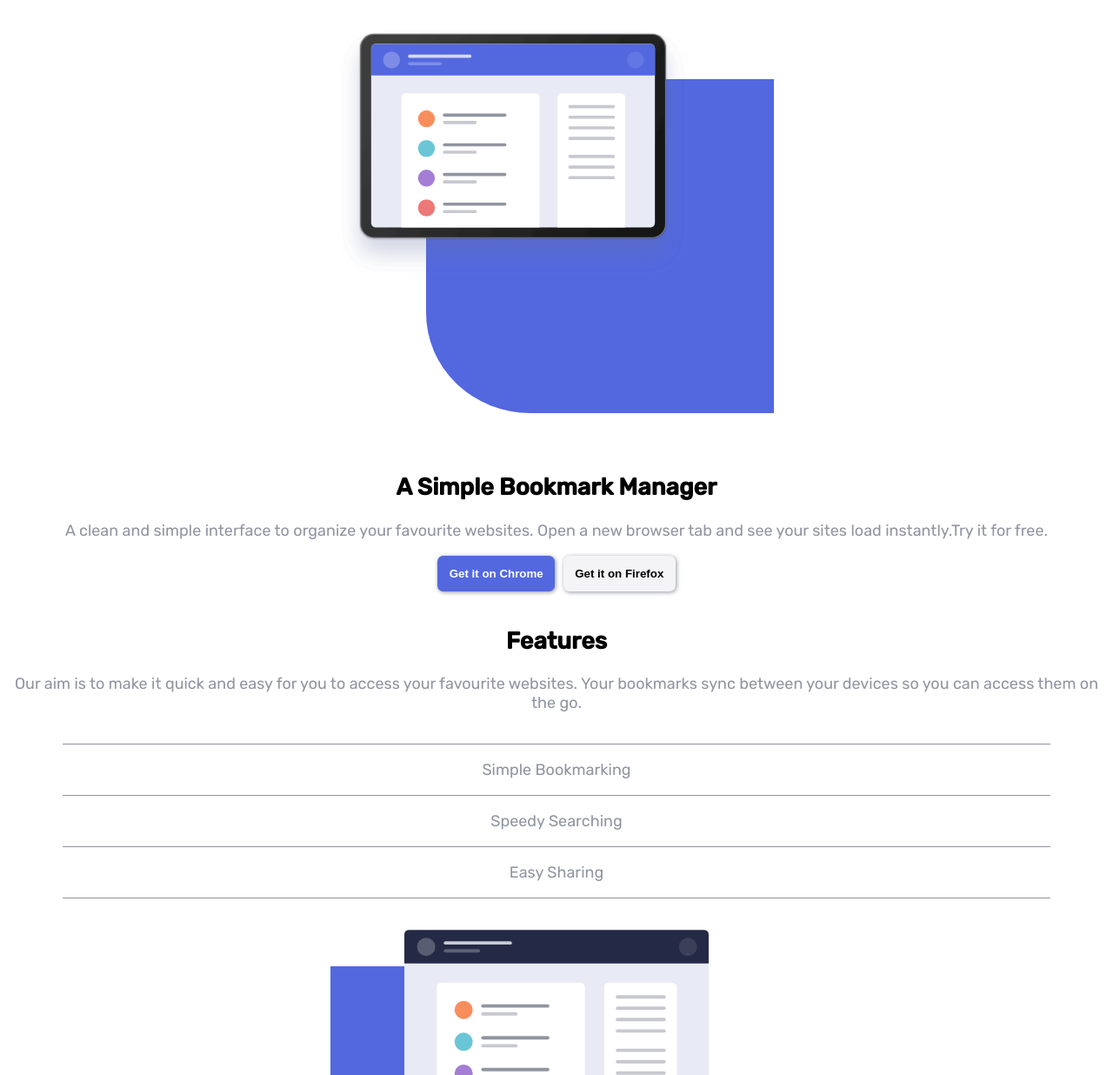
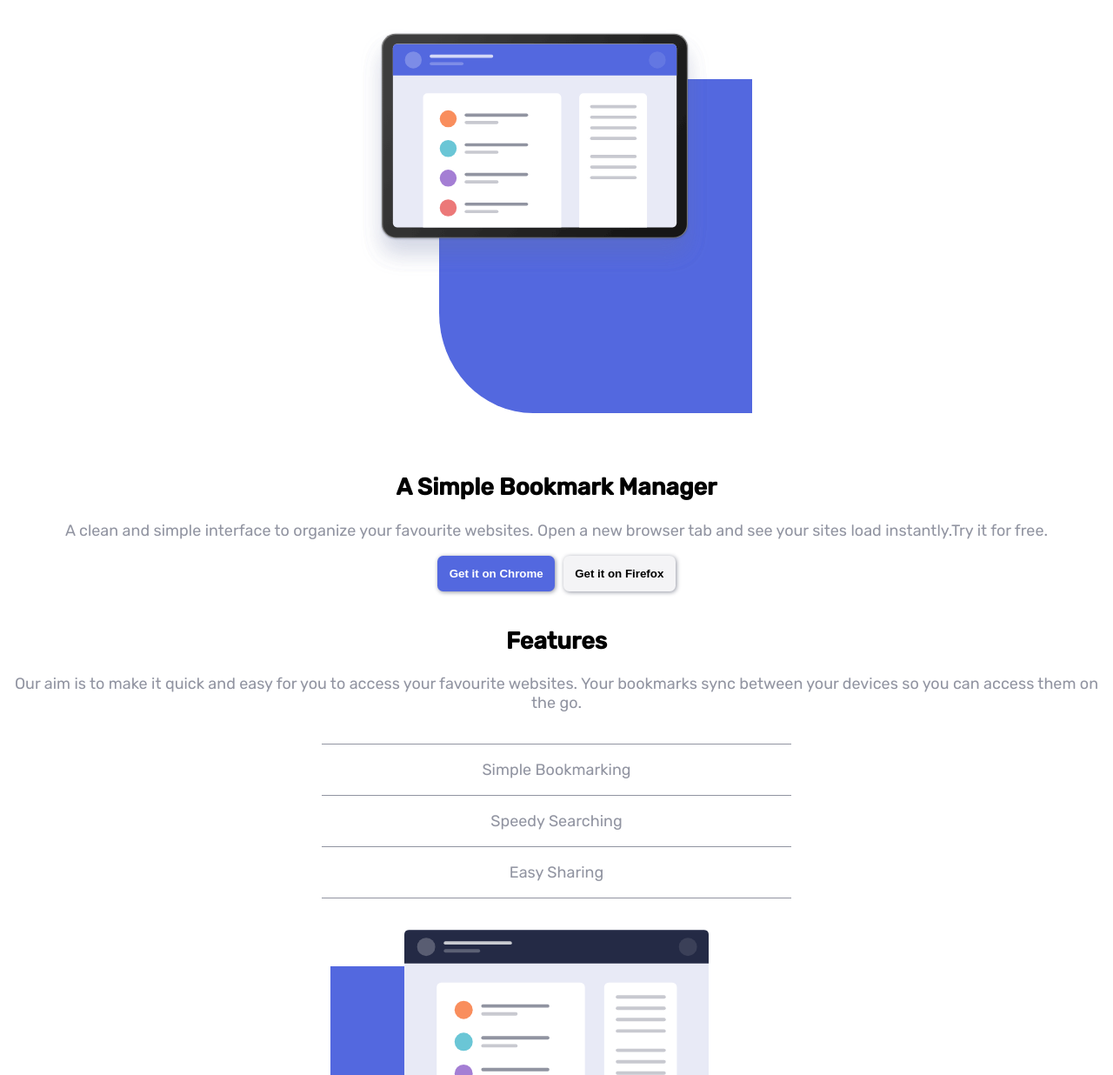
Before and after one commit to AbdelRochdi/brief-SassBem, a plain HTML site: page index.html in a window 1280 px wide. Shown: the part 64-1300 px from the top of the page at 87% size. Drawn offline with Linux system fonts and the light colour scheme.

Commit message:
shape adjustement

```diff
--- a/scss/_features.scss
+++ b/scss/_features.scss
@@ -5,9 +5,9 @@
     @include text;
     &__list{
         list-style-type: none;
-        margin: 2em 0;
+        margin: 2em auto;
         padding: 0;
-
+        max-width: 600px;
         li{
             @include listElem;
 
--- a/scss/_hero.scss
+++ b/scss/_hero.scss
@@ -4,7 +4,7 @@
 .hero__portrait{
     margin: 0 auto;
     width: 100%;
-    max-width: 500px;
+    max-width: 450px;
     height: 60vh;
     position: relative;
     &__shape{
--- a/scss/_variables.scss
+++ b/scss/_variables.scss
@@ -52,3 +52,10 @@ body{
     border-radius: 0.5em;
 
 }
+
+@mixin tablet {
+    @media screen (min-width:800px) {
+        @content;
+
+    }
+}
```
Also changed, not shown: scss/_header.scss (+6 -8 lines), scss/main.css, 1 other file.
